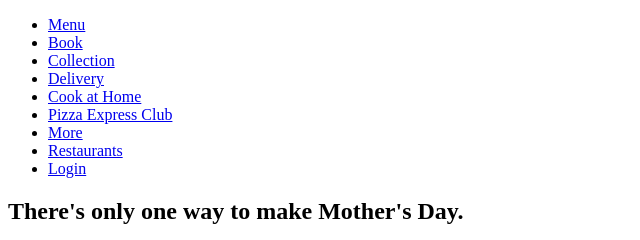
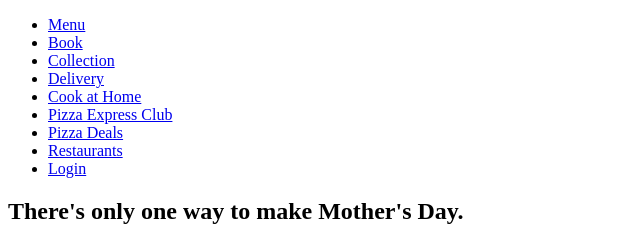
Before and after one commit to nsleeah/lab-html-wireframing, a plain HTML site: page index.html in a window 1280 px wide. Shown: the top 240 px of the page, 0-640 px from the left. Drawn offline with nearby package versions, Linux system fonts and the light colour scheme.

Commit message:
add link path to index.html

```diff
--- a/index.html
+++ b/index.html
@@ -16,7 +16,7 @@
                 <li><a href="#">Delivery</a></li>
                 <li><a href="#">Cook at Home</a></li>
                 <li><a href="#">Pizza Express Club</a></li>
-                <li><a href="#">More</a></li>
+                <li><a href="form.html">Pizza Deals</a></li>
                 <li><a href="#">Restaurants</a></li>
                 <li><a href="#">Login</a></li>
             </ul>
```
